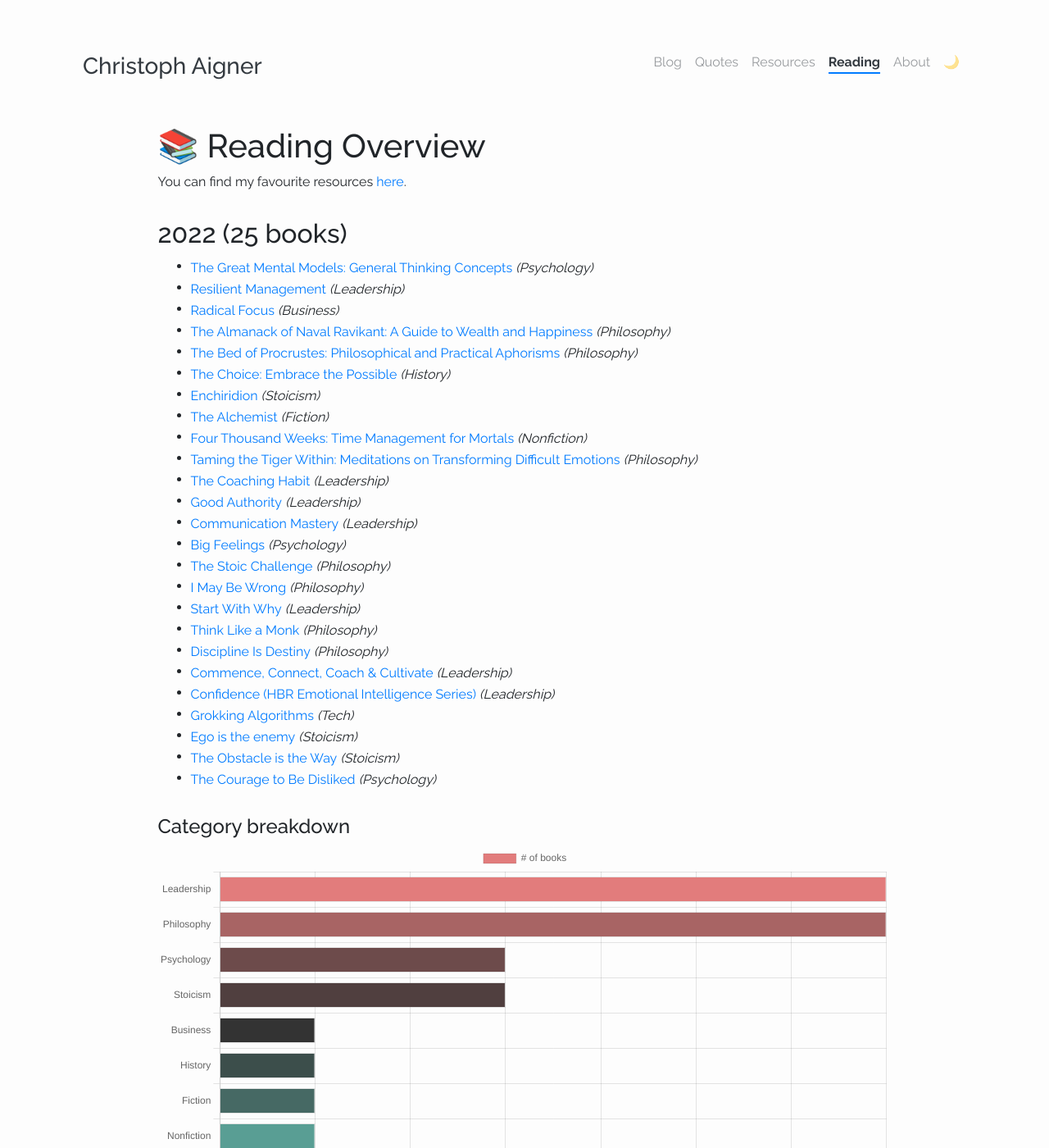
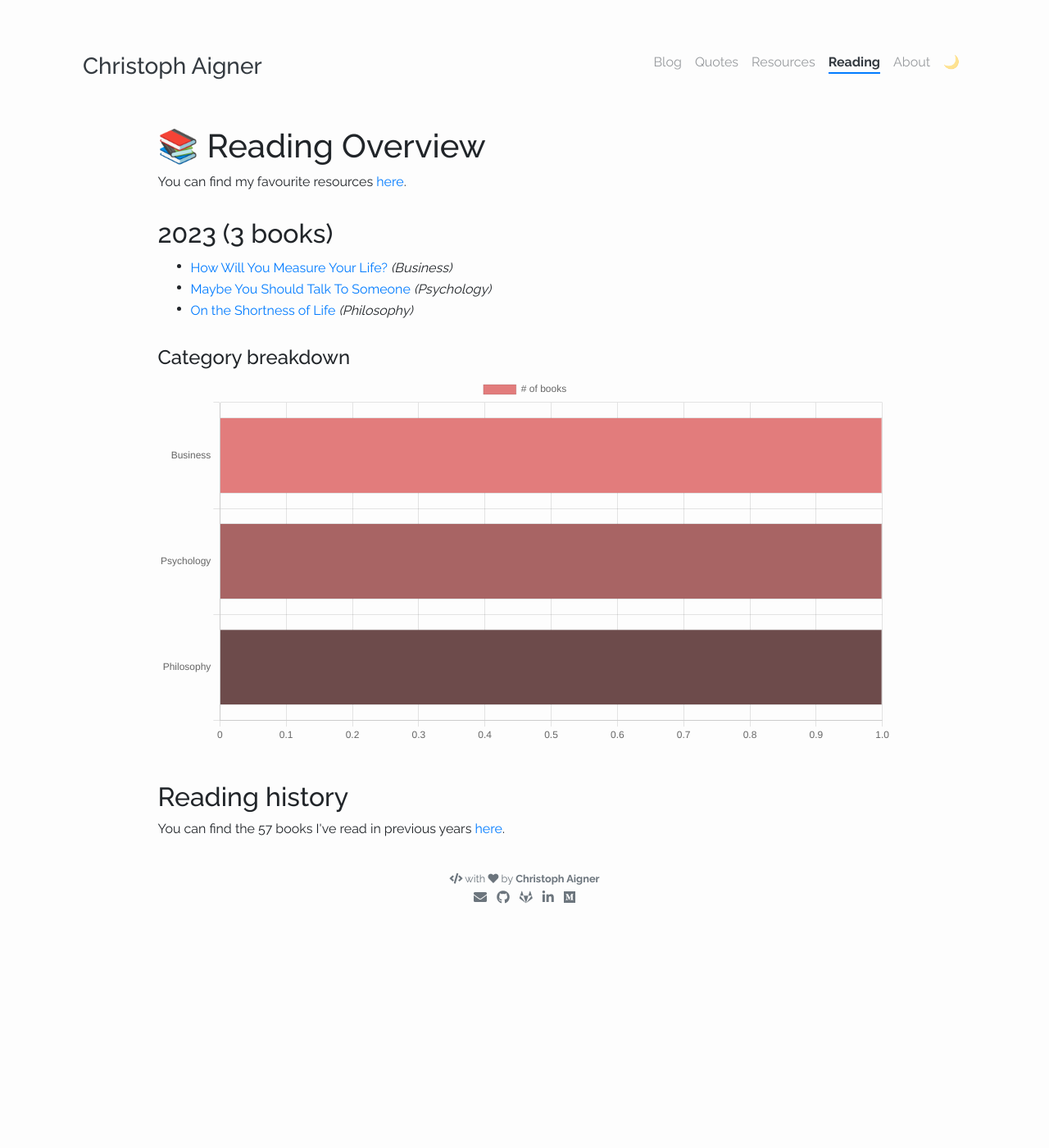
Before and after one commit to christophaigner/christophaigner.github.io, a Jekyll site: the page built from pages/reading.html, in a window 1280 px wide and 1400 px high. Shown: the whole window at 82% size. Built offline with Jekyll 4.4.1, drawn with Linux system fonts in a browser that asks for light colours; nearby versions of some CDN libraries.

Commit message:
Update reading list

```diff
--- a/_data/reading/current.yml
+++ b/_data/reading/current.yml
@@ -1,100 +1,12 @@
-- name: "The Great Mental Models: General Thinking Concepts"
-  url: "https://www.goodreads.com/book/show/44245196-the-great-mental-models"
+- name: "How Will You Measure Your Life?"
+  url: "https://www.goodreads.com/book/show/13425570-how-will-you-measure-your-life"
+  category: Business
+  finished: true
+- name: "Maybe You Should Talk To Someone"
+  url: "https://www.goodreads.com/book/show/37570546-maybe-you-should-talk-to-someone"
   category: Psychology
   finished: true
-- name: "Resilient Management"
-  url: "https://www.goodreads.com/book/show/45767533-resilient-management"
-  category: Leadership
-  finished: true
-- name: "Radical Focus"
-  url: "https://www.goodreads.com/book/show/28951428-radical-focus"
-  category: Business
-  finished: true
-- name: "The Almanack of Naval Ravikant: A Guide to Wealth and Happiness"
-  url: "https://www.goodreads.com/book/show/54898389-the-almanack-of-naval-ravikant"
+- name: "On the Shortness of Life"
+  url: "https://www.goodreads.com/book/show/97412.On_the_Shortness_of_Life"
   category: Philosophy
   finished: true
-- name: "The Bed of Procrustes: Philosophical and Practical Aphorisms"
-  url: "https://www.goodreads.com/book/show/9402297-the-bed-of-procrustes"
-  category: Philosophy
-  finished: true
-- name: "The Choice: Embrace the Possible"
-  url: "https://www.goodreads.com/book/show/30753738-the-choice"
-  category: History
-  finished: true
-- name: "Enchiridion"
-  url: "https://www.goodreads.com/book/show/24615.Enchiridion"
-  category: Stoicism
-  finished: true
-- name: "The Alchemist"
-  url: "https://www.goodreads.com/book/show/18144590-the-alchemist"
-  category: Fiction
-  finished: true
-- name: "Four Thousand Weeks: Time Management for Mortals"
-  url: "https://www.goodreads.com/book/show/54785515-four-thousand-weeks"
-  category: Nonfiction
-  finished: true
-- name: "Taming the Tiger Within: Meditations on Transforming Difficult Emotions"
-  url: "https://www.goodreads.com/book/show/263291.Taming_the_Tiger_Within"
-  category: Philosophy
-  finished: true
-- name: "The Coaching Habit"
-  url: "https://www.goodreads.com/book/show/29342515-the-coaching-habit"
-  category: Leadership
-  finished: true
-- name: "Good Authority"
-  url: "https://www.goodreads.com/book/show/30032468-good-authority"
-  category: Leadership
-  finished: true
-- name: "Communication Mastery"
-  url: "https://www.udemy.com/course/communication-mastery-how-to-have-deeper-conversations/"
-  category: Leadership
-  finished: true
-- name: "Big Feelings"
-  url: "https://www.goodreads.com/book/show/58678540-big-feelings"
-  category: Psychology
-  finished: true
-- name: "The Stoic Challenge"
-  url: "https://www.goodreads.com/book/show/43726564-the-stoic-challenge"
-  category: Philosophy
-  finished: true
-- name: "I May Be Wrong"
-  url: "https://www.goodreads.com/book/show/60222414-i-may-be-wrong"
-  category: Philosophy
-  finished: true
-- name: "Start With Why"
-  url: "https://www.goodreads.com/book/show/7108725-start-with-why"
-  category: Leadership
-  finished: true
-- name: "Think Like a Monk"
-  url: "https://www.goodreads.com/book/show/51942513-think-like-a-monk"
-  category: Philosophy
-  finished: true
-- name: "Discipline Is Destiny"
-  url: "https://www.goodreads.com/book/show/60018575-discipline-is-destiny"
-  category: Philosophy
-  finished: true
-- name: "Commence, Connect, Coach & Cultivate"
-  url: "https://eisabai.gumroad.com/l/emhowto2"
-  category: Leadership
-  finished: true
-- name: "Confidence (HBR Emotional Intelligence Series)"
-  url: "https://www.goodreads.com/book/show/41588322-confidence"
-  category: Leadership
-  finished: true
-- name: "Grokking Algorithms"
-  url: "https://www.goodreads.com/book/show/22847284-grokking-algorithms-an-illustrated-guide-for-programmers-and-other-curio"
-  category: Tech
-  finished: true
-- name: "Ego is the enemy"
-  url: "https://www.goodreads.com/book/show/27036528-ego-is-the-enemy"
-  category: Stoicism
-  finished: true
-- name: "The Obstacle is the Way"
-  url: "https://www.goodreads.com/book/show/18668059-the-obstacle-is-the-way"
-  category: Stoicism
-  finished: true
-- name: "The Courage to Be Disliked"
-  url: "https://www.goodreads.com/book/show/43306206-the-courage-to-be-disliked"
-  category: Psychology
-  finished: true
--- a/pages/reading.html
+++ b/pages/reading.html
@@ -13,7 +13,7 @@ weight: 4
 <h1>📚 Reading Overview</h1>
 You can find my favourite resources <a href="{{ site.url }}/resources">here</a>.
 
-<h2>2022 ({{ finishedBooks.size }} books)</h2>
+<h2>2023 ({{ finishedBooks.size }} books)</h2>
 <ul style="line-height: 1.5em;">
   {% for book in finishedBooks %}
   <li>
```
